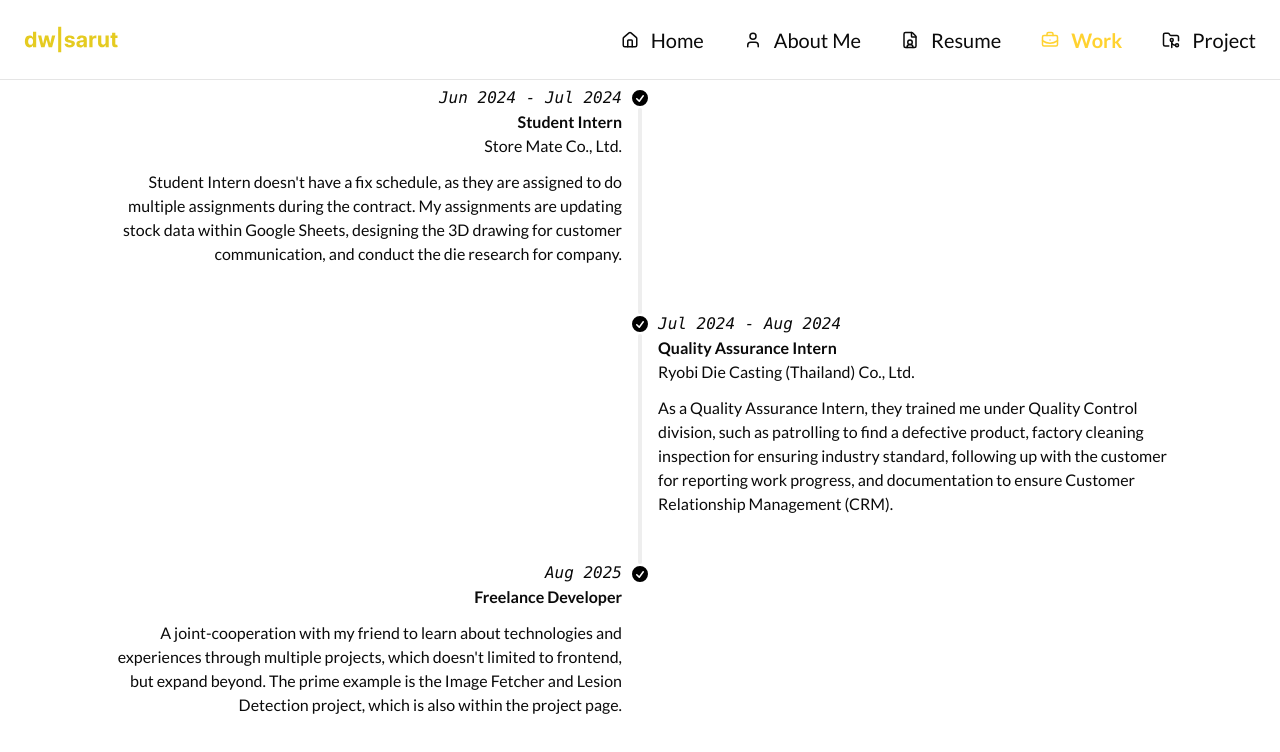
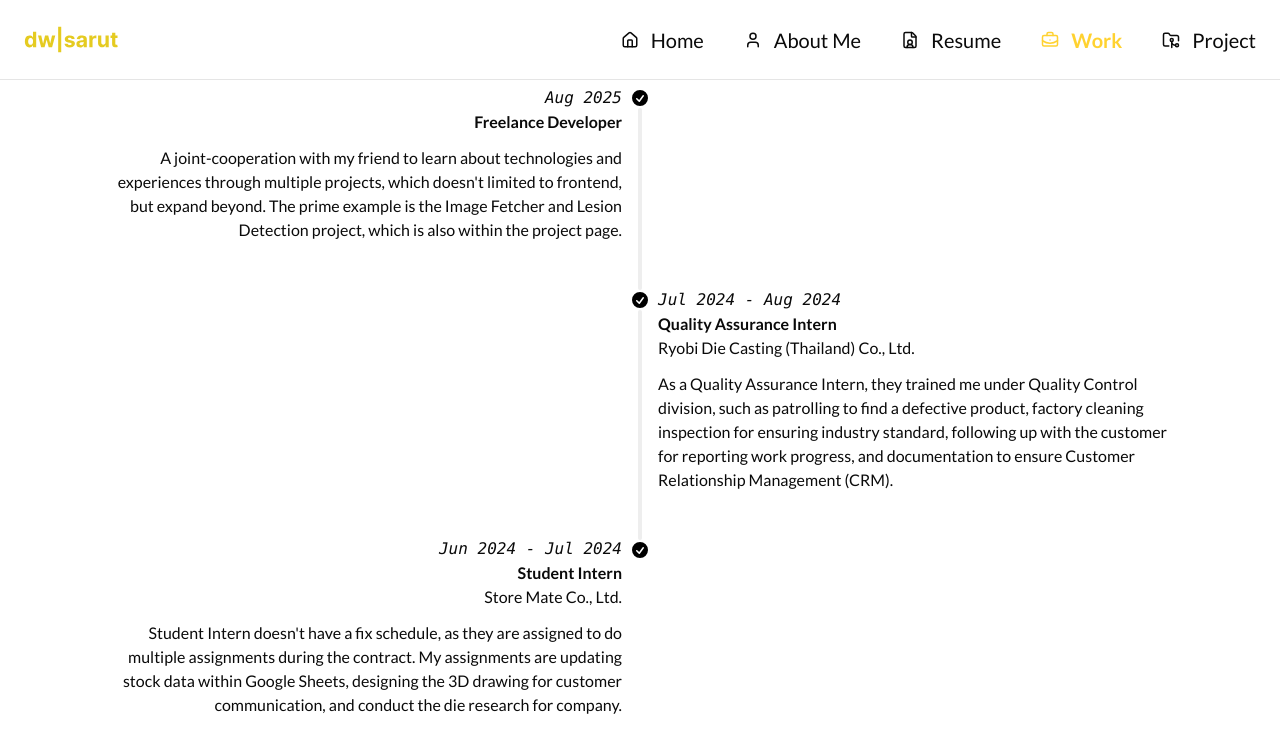
Before and after one commit to dwisarut/dwisarut-portfolio, a React (Vite) app: page /work in a window 1280 px wide. Shown: the top 752 px of the page. Built offline with nearby package versions, Linux system fonts and the light colour scheme.

Commit message:
feat: edit experiences sequence

```diff
--- a/src/components/Work.tsx
+++ b/src/components/Work.tsx
@@ -16,11 +16,11 @@ const CheckIcon = () => (
 
 const workHistory = [
   {
-    date: "Jun 2024 - Jul 2024",
-    role: "Student Intern",
-    company: "Store Mate Co., Ltd.",
+    date: "Aug 2025",
+    role: "Freelance Developer",
+    company: null,
     position: "start",
-    desc: "Student Intern doesn't have a fix schedule, as they are assigned to do multiple assignments during the contract. My assignments are updating stock data within Google Sheets, designing the 3D drawing for customer communication, and conduct the die research for company.",
+    desc: "A joint-cooperation with my friend to learn about technologies and experiences through multiple projects, which doesn't limited to frontend, but expand beyond. The prime example is the Image Fetcher and Lesion Detection project, which is also within the project page.",
   },
   {
     date: "Jul 2024 - Aug 2024",
@@ -30,11 +30,11 @@ const workHistory = [
     desc: "As a Quality Assurance Intern, they trained me under Quality Control division, such as patrolling to find a defective product, factory cleaning inspection for ensuring industry standard, following up with the customer for reporting work progress, and documentation to ensure Customer Relationship Management (CRM).",
   },
   {
-    date: "Aug 2025",
-    role: "Freelance Developer",
-    company: null,
+    date: "Jun 2024 - Jul 2024",
+    role: "Student Intern",
+    company: "Store Mate Co., Ltd.",
     position: "start",
-    desc: "A joint-cooperation with my friend to learn about technologies and experiences through multiple projects, which doesn't limited to frontend, but expand beyond. The prime example is the Image Fetcher and Lesion Detection project, which is also within the project page.",
+    desc: "Student Intern doesn't have a fix schedule, as they are assigned to do multiple assignments during the contract. My assignments are updating stock data within Google Sheets, designing the 3D drawing for customer communication, and conduct the die research for company.",
   },
 ];
 
```
